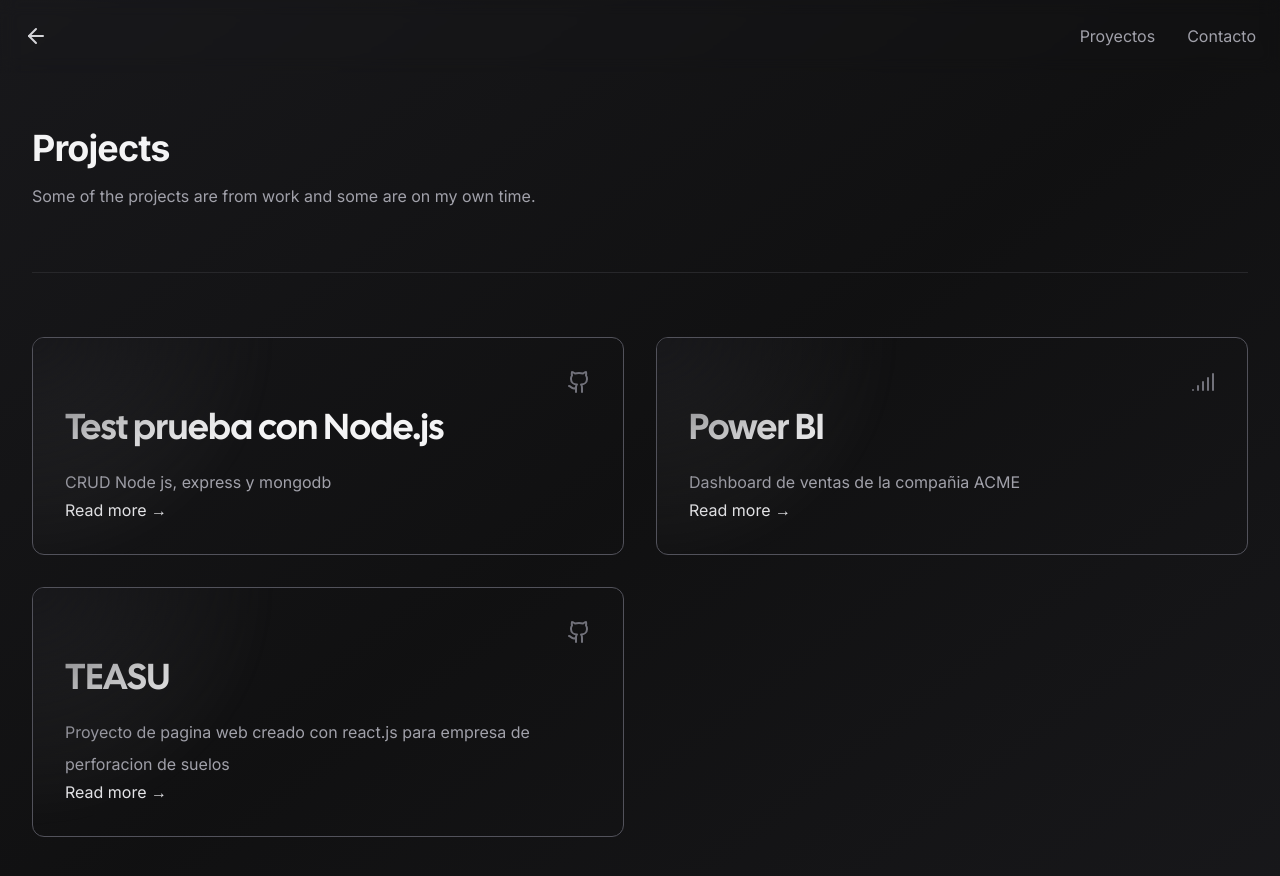
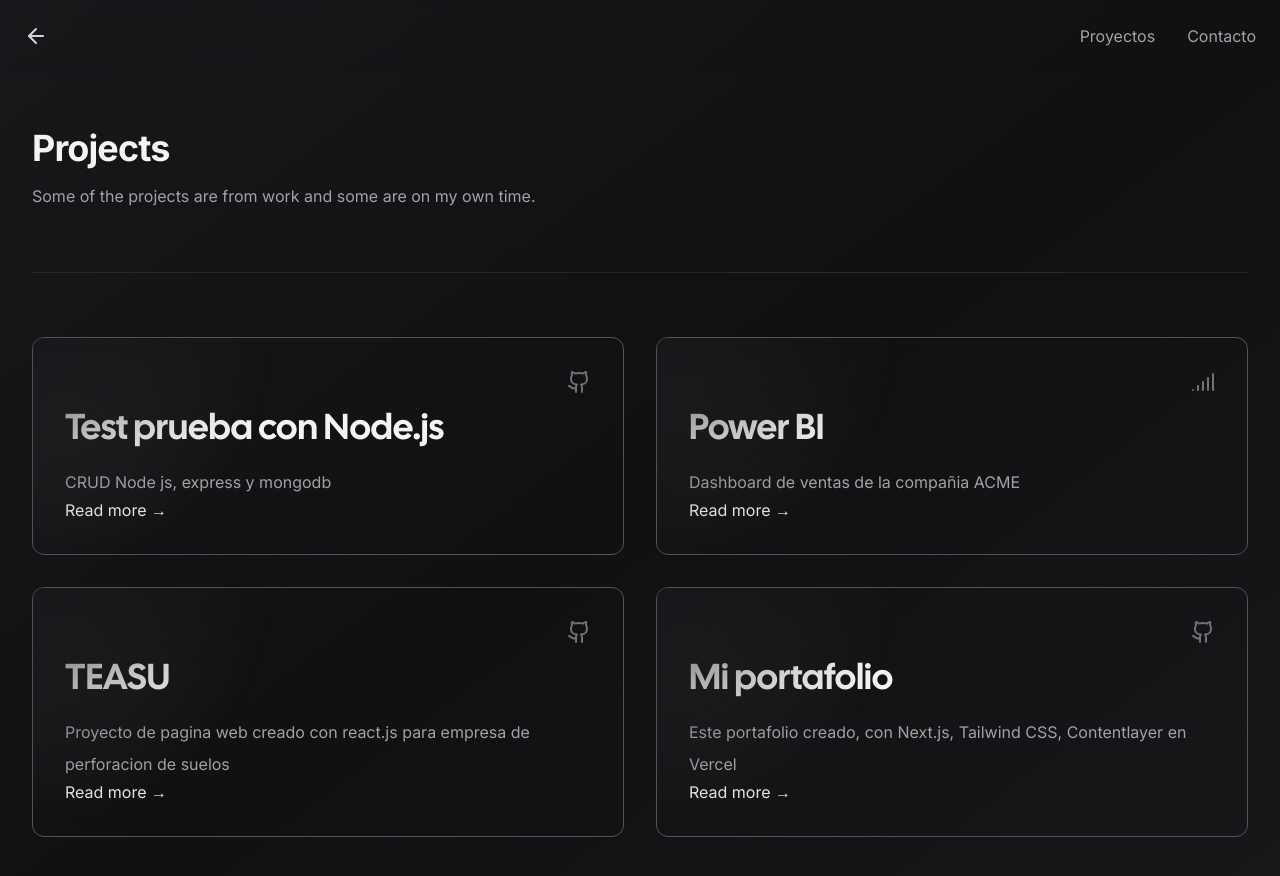
Before and after one commit to lugomez1403/nextjs-portfolio, a Next.js app: page /projects in a window 1280 px wide. Shown: the top 876 px of the page. Built offline with nearby package versions, Linux system fonts and the light colour scheme; no server answers; what tailwindcss-debug-screens would draw is missing.

Commit message:
Se agrega proyecto

```diff
--- a/app/projects/page.tsx
+++ b/app/projects/page.tsx
@@ -1,11 +1,8 @@
 import Link from "next/link";
 import React from "react";
-import { IconNode, Github, Mail, Linkedin, Hexagon, Eye, Signal } from "lucide-react";
-import { allProjects } from "contentlayer/generated";
+import { Github, Signal } from "lucide-react";
 import { Navigation } from "../components/nav";
 import { Card } from "../components/card";
-import { Article } from "./article";
-import { Redis } from "@upstash/redis";
 
 export const revalidate = 60;
 export default async function ProjectsPage() {
@@ -119,6 +116,37 @@
                 </article>
               </Link>
             </Card>
+            <Card>
+              <Link href={"https://github.com/lugomez1403/nextjs-portfolio"} target="_blank">
+                <article className="relative w-full h-full p-4 md:p-8">
+                  <div className="flex items-center justify-between gap-2">
+                    <div className="text-xs text-zinc-100">
+
+                    </div>
+                    <span className="flex items-center gap-1 text-xs text-zinc-500">
+                    <Github></Github>
+
+                    </span>
+                  </div>
+
+                  <h2
+                    id="featured-post"
+                    className="mt-4 text-3xl font-bold text-zinc-100 group-hover:text-white sm:text-4xl font-display"
+                  >
+                    Mi portafolio
+                  </h2>
+                  <p className="mt-4 leading-8 duration-150 text-zinc-400 group-hover:text-zinc-300">
+                    Este portafolio creado, con  Next.js, Tailwind CSS, Contentlayer en Vercel
+                  </p>
+                  <br></br>
+                  <div className="absolute bottom-4 md:bottom-8">
+                    <p className="hidden text-zinc-200 hover:text-zinc-50 lg:block">
+                      Read more <span aria-hidden="true">&rarr;</span>
+                    </p>
+                  </div>
+                </article>
+              </Link>
+            </Card>
         </div>
         <div className="hidden w-full h-px md:block bg-zinc-800" />
       </div>
--- a/package.json
+++ b/package.json
@@ -12,6 +12,7 @@
     "@next/font": "^13.5.4",
     "@next/mdx": "^13.5.4",
     "@upstash/redis": "^1.23.3",
+    "@vercel/analytics": "^1.2.2",
     "contentlayer": "^0.3.4",
     "framer-motion": "^10.16.4",
     "lucide-react": "^0.284.0",
```
Also changed, not shown: 2 other files (tests, documents, lock files or other folders).
